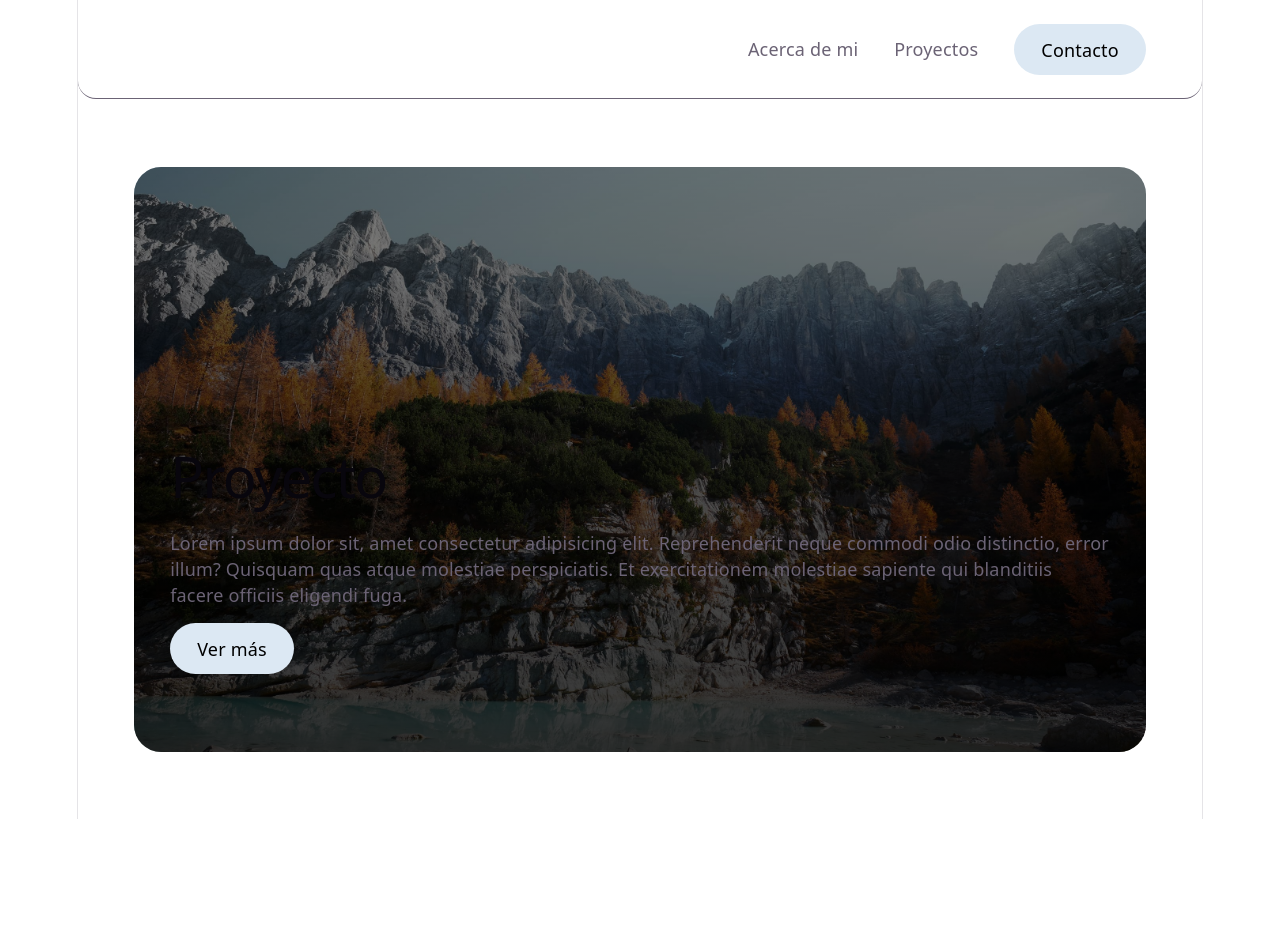
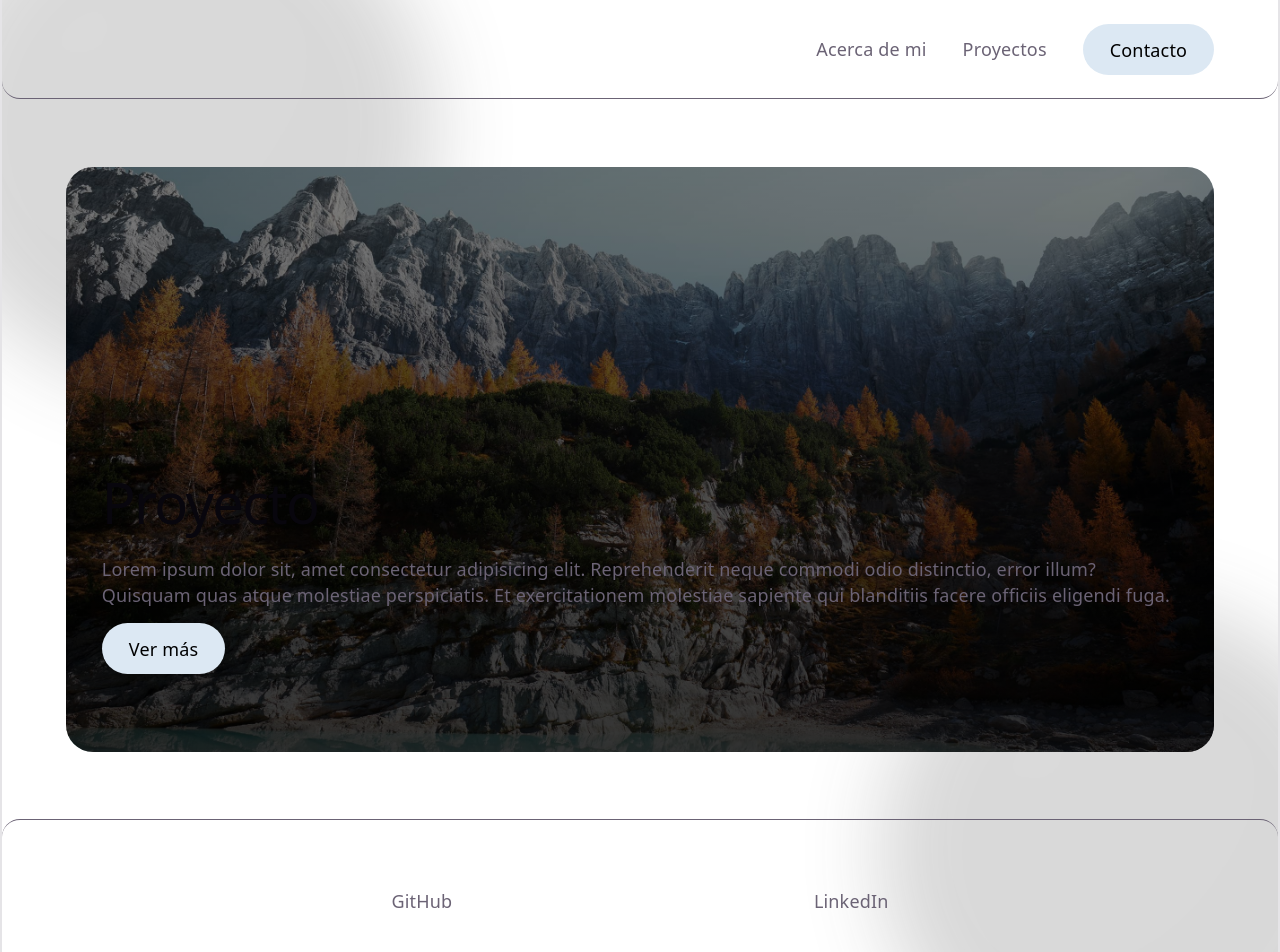
Before and after one commit to sofisando/sofisando.github.io, a React app: page / in a window 1280 px wide. Shown: the top 952 px of the page. Before the commit the page ends 819 px from the top, so only its background shows below. Built offline with nearby package versions, Linux system fonts and the light colour scheme; the HTML template or start-up script is replaced by a standard one.

Commit message:
add Footer and bg blobs

```diff
--- /dev/null
+++ b/src/App.css
@@ -0,0 +1,58 @@
+.lava {
+  position: absolute;
+  width: clamp(200px, 40vw, 500px);
+  height: clamp(200px, 40vw, 500px);
+  background: radial-gradient(circle at 30% 30%, #464646, #383838);
+  filter: blur(40px);
+  opacity: 0.2;
+  border-radius: 50%;
+  animation: blobMove 7s infinite ease-in-out;
+  /* al hacer la animación mas lenta son menos frames por segundo → menos consumo*/
+  will-change: transform;
+}
+
+.lava-1 {
+  top: -100px;
+  left: -100px;
+}
+
+.lava-2 {
+  bottom: -120px;
+  right: -100px;
+  animation-delay: 10s;
+}
+
+/* .lava-3 {
+  top: 50%;
+  left: 50%;
+  transform: translate(-50%, -50%);
+  animation-delay: 10s;
+} */
+
+/* @keyframes blobMove {
+  0% {
+    transform: translate(0, 0) scale(1);
+    border-radius: 50%;
+  }
+  25% {
+    transform: translate(100px, -50px) scale(1.2);
+    border-radius: 60% 40% 30% 70%;
+  }
+  50% {
+    transform: translate(-50px, 100px) scale(0.9);
+    border-radius: 30% 60% 70% 40%;
+  }
+  75% {
+    transform: translate(50px, 50px) scale(1.1);
+    border-radius: 50% 30% 60% 40%;
+  }
+  100% {
+    transform: translate(0, 0) scale(1);
+    border-radius: 50%;
+  }
+} */
+ @keyframes blobMove {
+  0%   { transform: translate(0, 0) scale(1); }
+  50%  { transform: translate(80px, -60px) scale(1.1); }
+  100% { transform: translate(0, 0) scale(1); }
+}
--- a/src/App.tsx
+++ b/src/App.tsx
@@ -1,13 +1,28 @@
+import Footer from "./Footer";
 import Navbar from "./Navbar";
 import Proyect from "./Proyect";
+import "./App.css"
 
 function App() {
   return (
-    <div className="relative">
-      <Navbar />
-      <Proyect />
+    <div className="relative min-h-screen">
+
+      {/* 🌈 FONDO GLOBAL */}
+      <div className="absolute inset-0 -z-10 overflow-hidden">
+        <div className="lava lava-1"></div>
+        <div className="lava lava-2"></div>
+        {/* <div className="lava lava-3"></div> */}
+      </div>
+
+      {/* 📦 TU APP */}
+      <div id="root" className="relative z-10">
+        <Navbar />
+        <Proyect />
+        <Footer />
+      </div>
 
     </div>
   );
 }
+
 export default App;
--- /dev/null
+++ b/src/Footer.tsx
@@ -0,0 +1,20 @@
+function Footer() {
+  return (
+    <footer className="border-t border-(--color-details) rounded-2xl py-15">
+      <div className="w-9/10 mx-auto">
+        <nav>
+          <ul className="flex flex-wrap gap-8 justify-evenly
+          **:hover:underline">
+            <li>
+              <a href="#">GitHub</a>
+            </li>
+             <li>
+              <a href="#">LinkedIn</a>
+            </li>
+          </ul>
+        </nav>
+      </div>
+    </footer>
+  )
+}
+export default Footer
--- a/src/Navbar.tsx
+++ b/src/Navbar.tsx
@@ -4,7 +4,7 @@ function Navbar() {
   const [open, setOpen] = useState(false);
 
   return (
-    <nav className="py-8 border-b border-(--color-details) rounded-2xl">
+    <nav className="relative z-50 py-8 border-b border-(--color-details) rounded-2xl">
 
       <div className="flex w-9/10 mx-auto justify-end items-center relative">
 
@@ -45,7 +45,7 @@ function Navbar() {
             flex gap-8 items-center
 
             /* MOBILE */
-            fixed inset-0 bg-(--bg) flex-col justify-center
+            fixed inset-0 z-40 bg-(--bg) flex-col justify-center
             transition-transform duration-300
 
             ${open ? "translate-y-0" : "-translate-y-full"}
--- a/src/index.css
+++ b/src/index.css
@@ -55,7 +55,7 @@
 }
 
 #root {
-  width: 1126px;
+  width: 1500px;
   max-width: 100%;
   margin: 0 auto;
   text-align: center;
```
